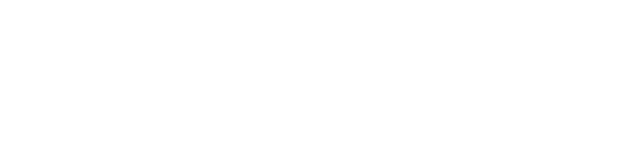
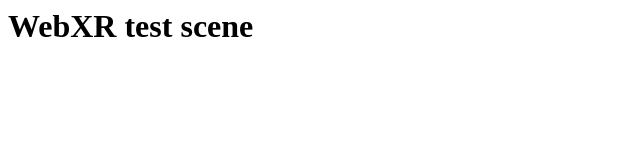
Before and after one commit to jamesic/WebXR, a plain HTML site: page index.html in a window 1280 px wide. Shown: the whole page, without its empty margins (0-640 px from the left). Drawn offline with Linux system fonts and the light colour scheme.

Commit message:
add heading

```diff
--- a/index.html
+++ b/index.html
@@ -4,6 +4,7 @@
     <title>WebXR test v1.3</title>
   </head>
   <body>
+    <h1>WebXR test scene</h1>
     <a-scene>
       <a-plane
         position="0 0 -4"
```
